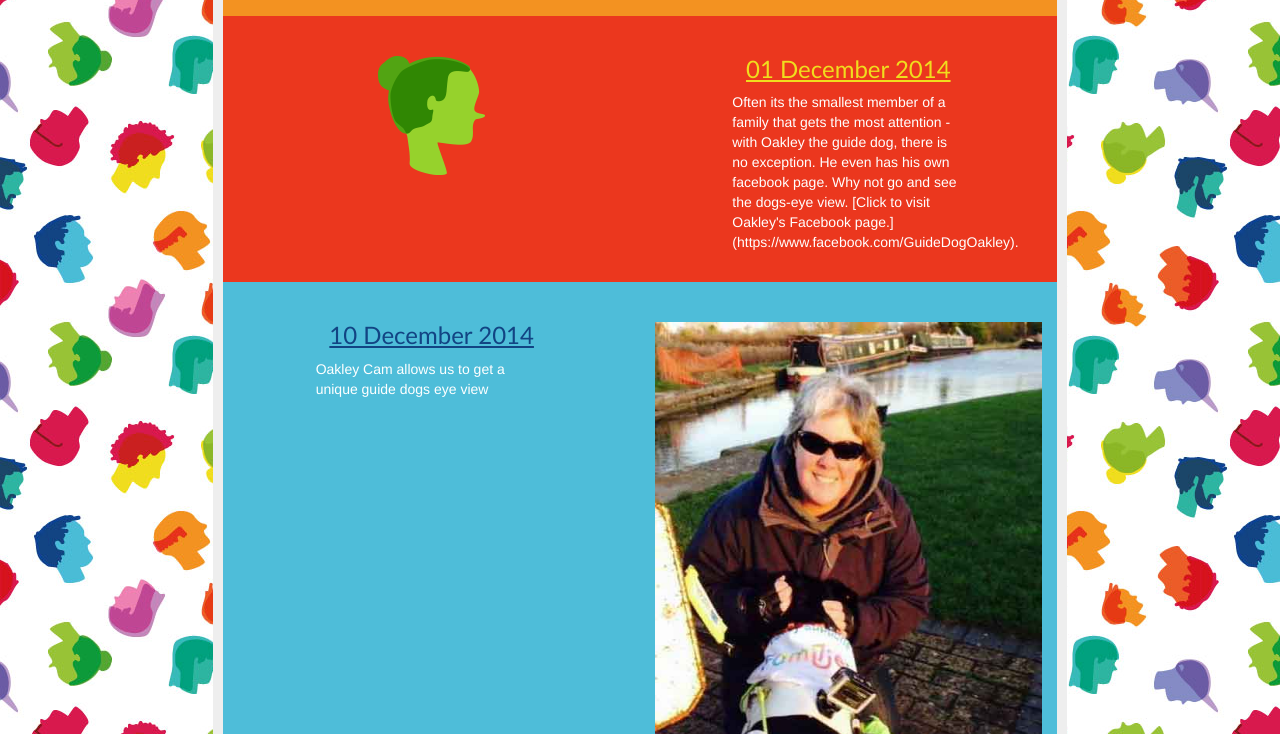
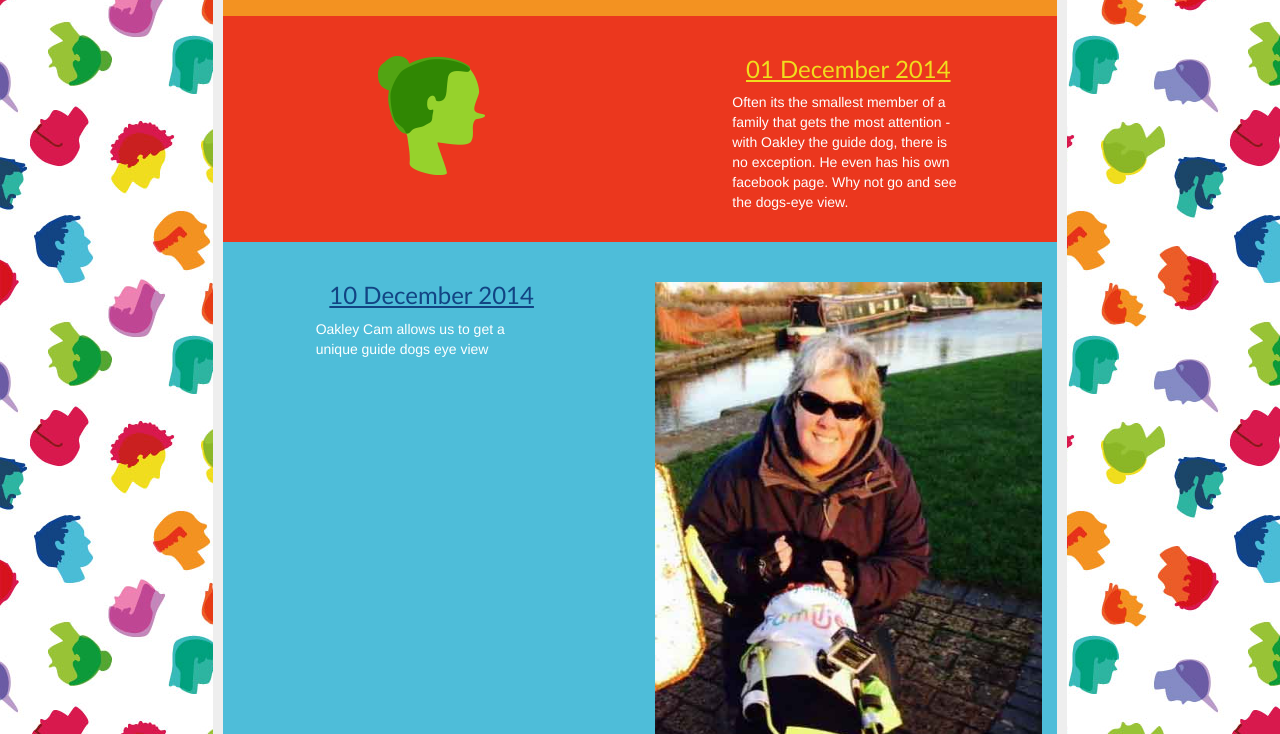
Before and after one commit to big-cat/7-families, a Jekyll site: the page built from _timelines/clarke.markdown, in a window 1280 px wide and 900 px high, scrolled down 388 px, cut to the strip 166-900 px from the top of the window. Built offline with Jekyll 4.4.1, drawn with Linux system fonts in a browser that asks for light colours.

Commit message:
Updated Clarke

```diff
--- a/_timelines/clarke.markdown
+++ b/_timelines/clarke.markdown
@@ -9,10 +9,9 @@ event:
   image:
   video: https://www.youtube.com/embed/lgbjJ20rq0Q
 - date: 2014-12-01 00:00:00.000000000 Z
-  text: |-
-    Often its the smallest member of a family that gets the most attention - with Oakley the guide dog, there is no exception. He even has his own facebook page. Why not go and see the dogs-eye view.
-
-    [Click to visit Oakley's Facebook page.](https://www.facebook.com/GuideDogOakley).
+  text: Often its the smallest member of a family that gets the most attention - with
+    Oakley the guide dog, there is no exception. He even has his own facebook page.
+    Why not go and see the dogs-eye view.
   image: "/uploads/img_placeholder-clarke-family.png"
   video:
 - date: 2014-12-10 00:00:00.000000000 Z
```
